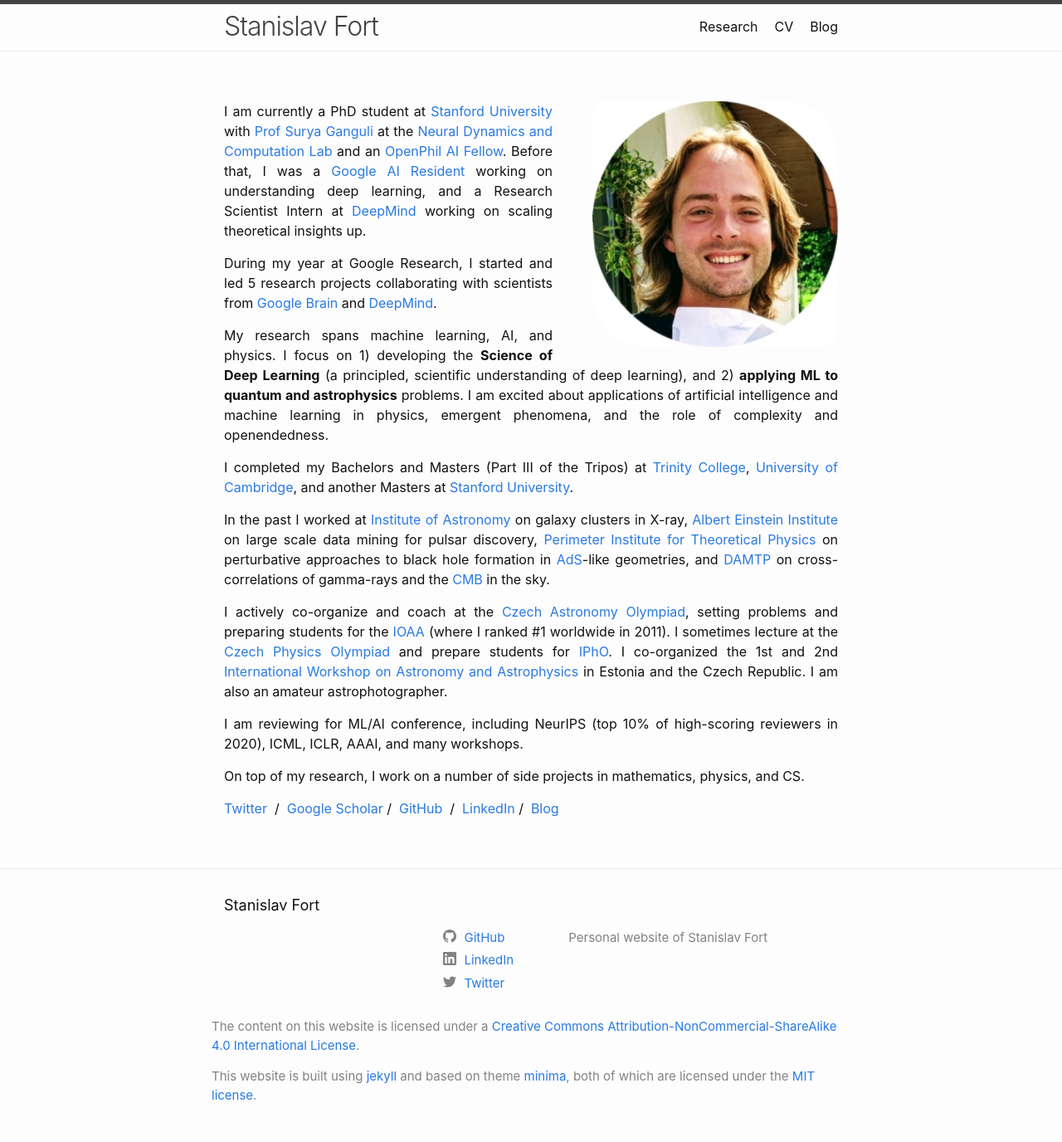
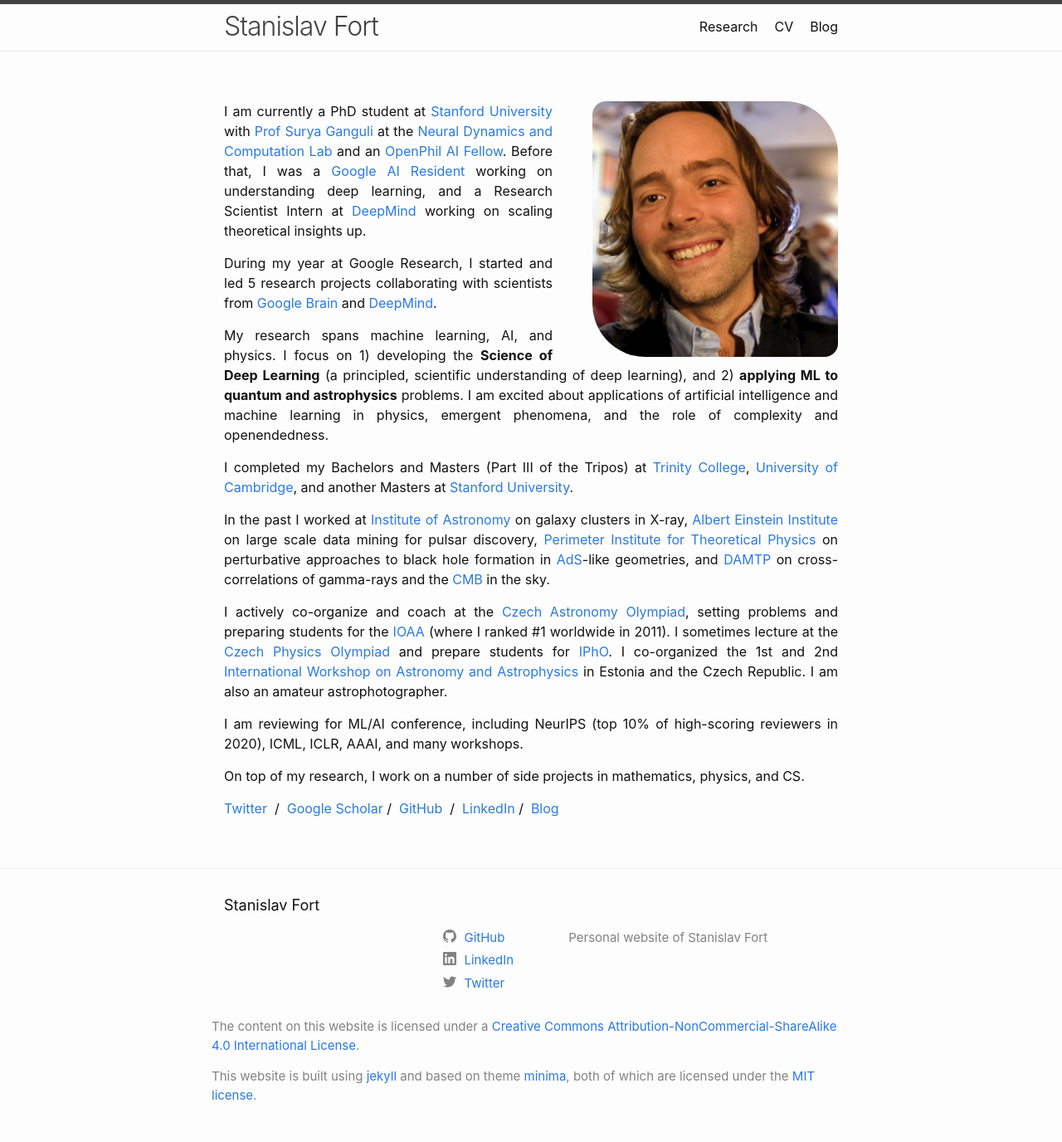
Before and after one commit to stanislavfort/stanislavfort.github.io, a Jekyll site: the page built from index.md, in a window 1280 px wide. Shown: the whole page at 83% size. Built offline with Jekyll 4.4.1, drawn with Linux system fonts in a browser that asks for light colours.

Commit message:
Adding a new picture

```diff
--- a/index.md
+++ b/index.md
@@ -5,7 +5,7 @@ layout: page
 #title: About
 ---
 
-<img src="/images/headcircle3_smaller.jpg" alt="Stanislav Fort" style="width:40%;float:right;margin:0em 0em 0em 3em;border-radius:1em 4em">
+<img src="/images/hlava4.jpg" alt="Stanislav Fort" style="width:40%;float:right;margin:0em 0em 0em 3em;border-radius:1em 4em">
 
 I am currently a PhD student at <a href="http://www.stanford.edu/">Stanford University</a> with <a href="https://ganguli-gang.stanford.edu/surya.html">Prof Surya Ganguli</a> at the <a href = "https://ganguli-gang.stanford.edu/">Neural Dynamics and Computation Lab</a> and an <a href="https://www.openphilanthropy.org/focus/global-catastrophic-risks/potential-risks-advanced-artificial-intelligence/open-phil-ai-fellowship-2020-class">OpenPhil AI Fellow</a>. Before that, I was a <a href="https://ai.google/research/join-us/ai-residency/">Google AI Resident</a> working on understanding deep learning, and a Research Scientist Intern at <a href="https://deepmind.com/">DeepMind</a> working on scaling theoretical insights up.
 
```
